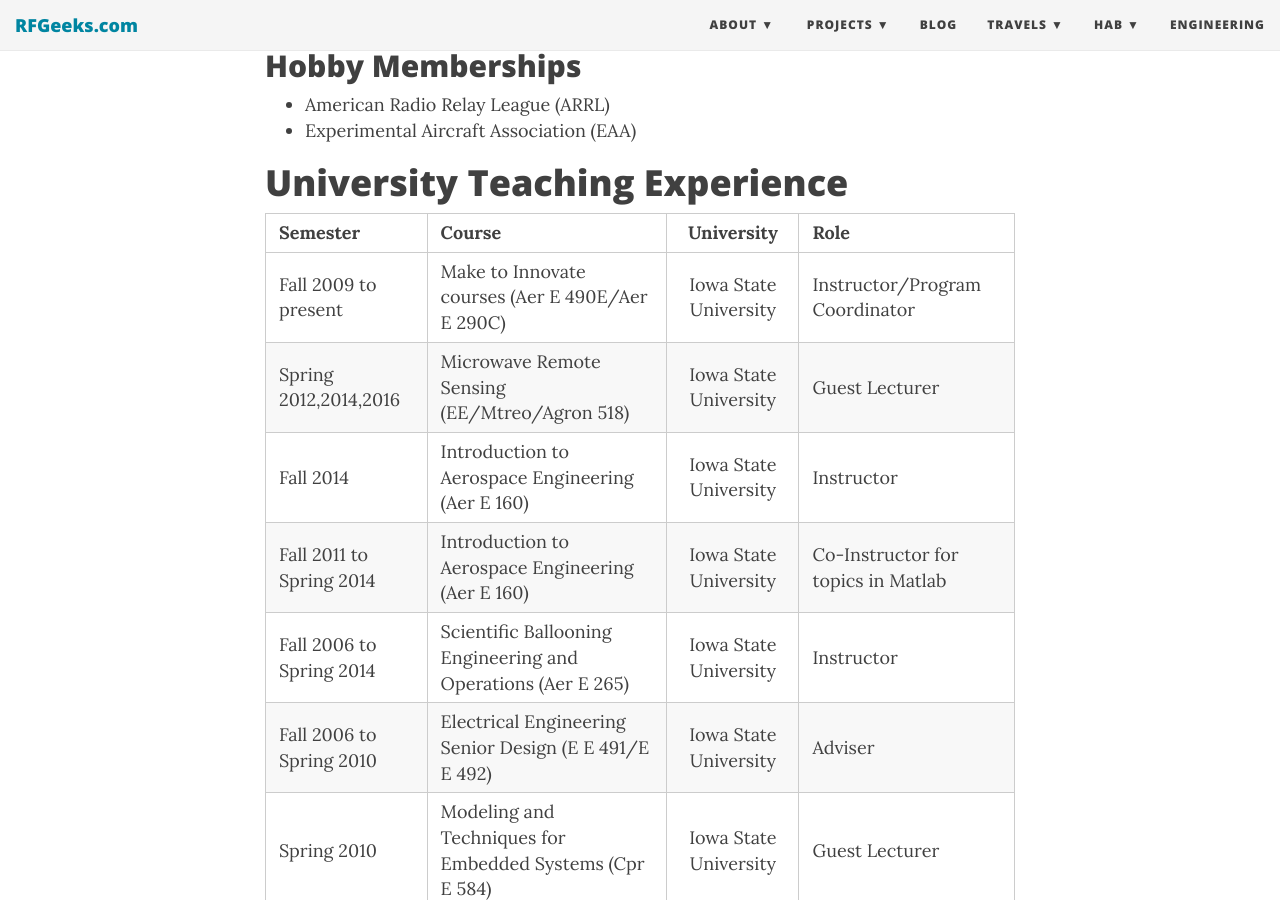
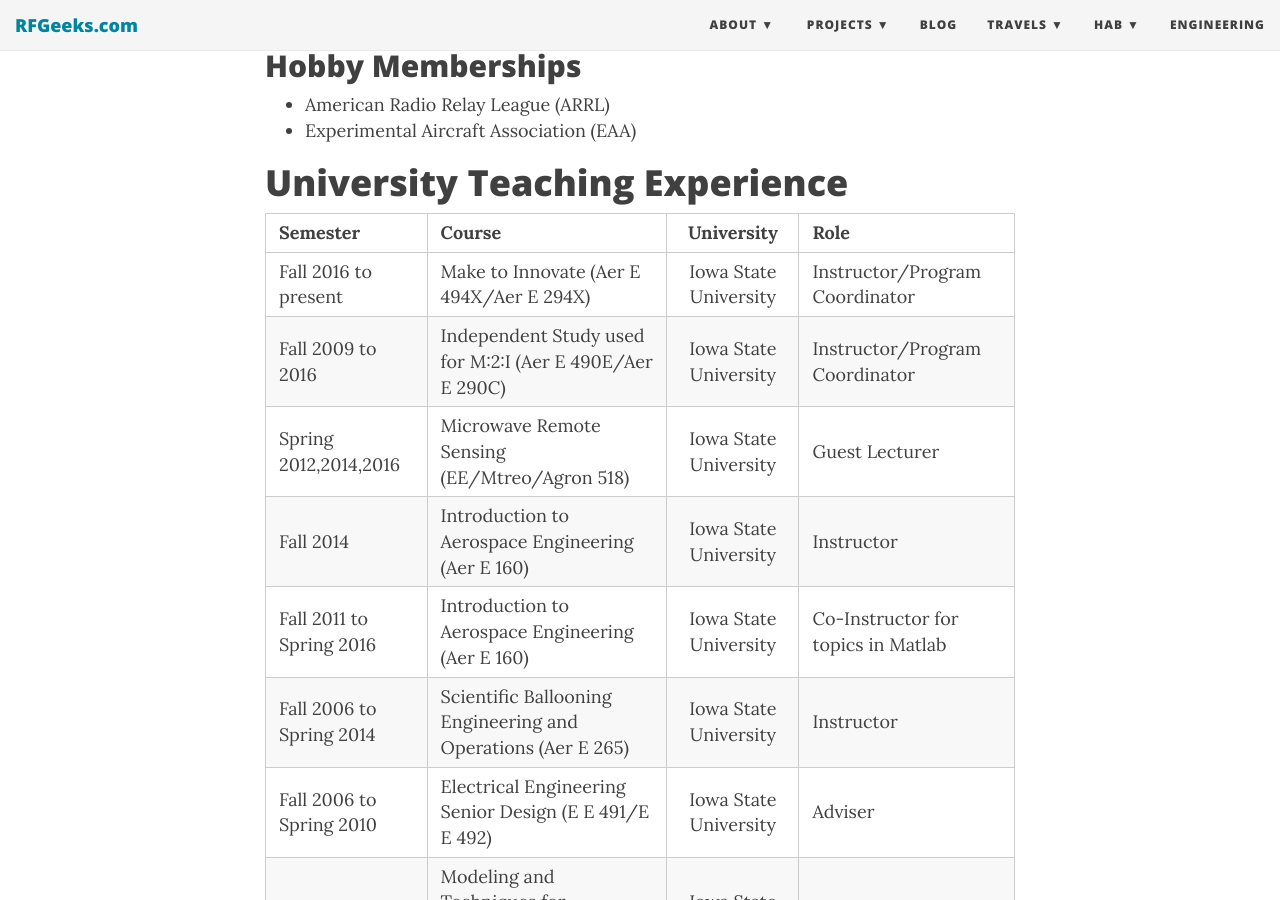
Before and after one commit to matgyver/matgyver.github.com, a Jekyll site: the page built from aboutme.md, in a window 1280 px wide and 900 px high, scrolled down 5497 px. Built offline with Jekyll 4.4.1, drawn with Linux system fonts in a browser that asks for light colours; nearby versions of some CDN libraries.

```diff
--- a/404.html
+++ b/404.html
@@ -5,9 +5,9 @@ permalink: /404.html
 ---
 
 <div class="text-center">
-  <h1>Whoops, this page doesn't exist.</h1>
-  <h1>Move along. (404 error)</h1>
+  <h1>Derp!  This page doesn't exist.</h1>
+  <h1>Just this derpy cat here. (404 error)</h1>
   <br/>
 
-  <img src="{{ site.baseurl }}/img/404-southpark.jpg" />
+  <img src="{{ site.baseurl }}/img/lilu404.jpg" />
 </div>
--- a/aboutme.md
+++ b/aboutme.md
@@ -135,10 +135,11 @@ University Teaching Experience
 
 |Semester |Course |University |Role |
 |---  |:---|:---:|:---|
-|Fall 2009 to present | Make to Innovate courses (Aer E 490E/Aer E 290C)  | Iowa State University | Instructor/Program Coordinator|
+|Fall 2016 to present | Make to Innovate (Aer E 494X/Aer E 294X)  | Iowa State University | Instructor/Program Coordinator|
+|Fall 2009 to 2016 | Independent Study used for M:2:I (Aer E 490E/Aer E 290C)  | Iowa State University | Instructor/Program Coordinator|
 |Spring 2012,2014,2016| Microwave Remote Sensing (EE/Mtreo/Agron 518)| Iowa State University| Guest Lecturer|
 |Fall 2014| Introduction to Aerospace Engineering (Aer E 160)| Iowa State University| Instructor|
-|Fall 2011 to Spring 2014| Introduction to Aerospace Engineering (Aer E 160)| Iowa State University| Co-Instructor for topics in Matlab|
+|Fall 2011 to Spring 2016| Introduction to Aerospace Engineering (Aer E 160)| Iowa State University| Co-Instructor for topics in Matlab|
 |Fall 2006 to Spring 2014| Scientific Ballooning Engineering and Operations (Aer E 265)| Iowa State University| Instructor|
 |Fall 2006 to Spring 2010| Electrical Engineering Senior Design (E E 491/E E 492)| Iowa State University| Adviser|
 |Spring 2010| Modeling and Techniques for Embedded Systems (Cpr E 584)| Iowa State University| Guest Lecturer|
```
Also changed, not shown: 1 other file.
